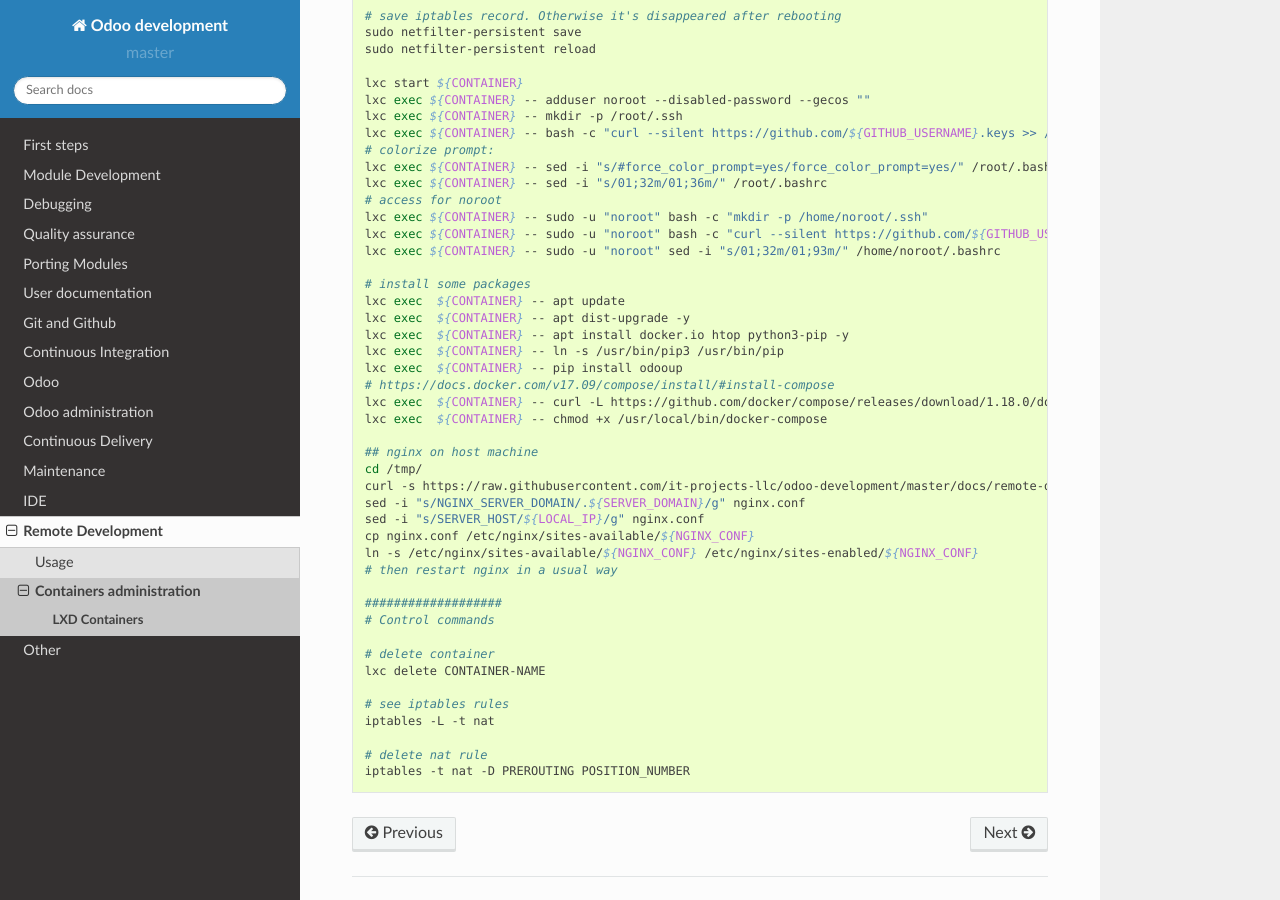
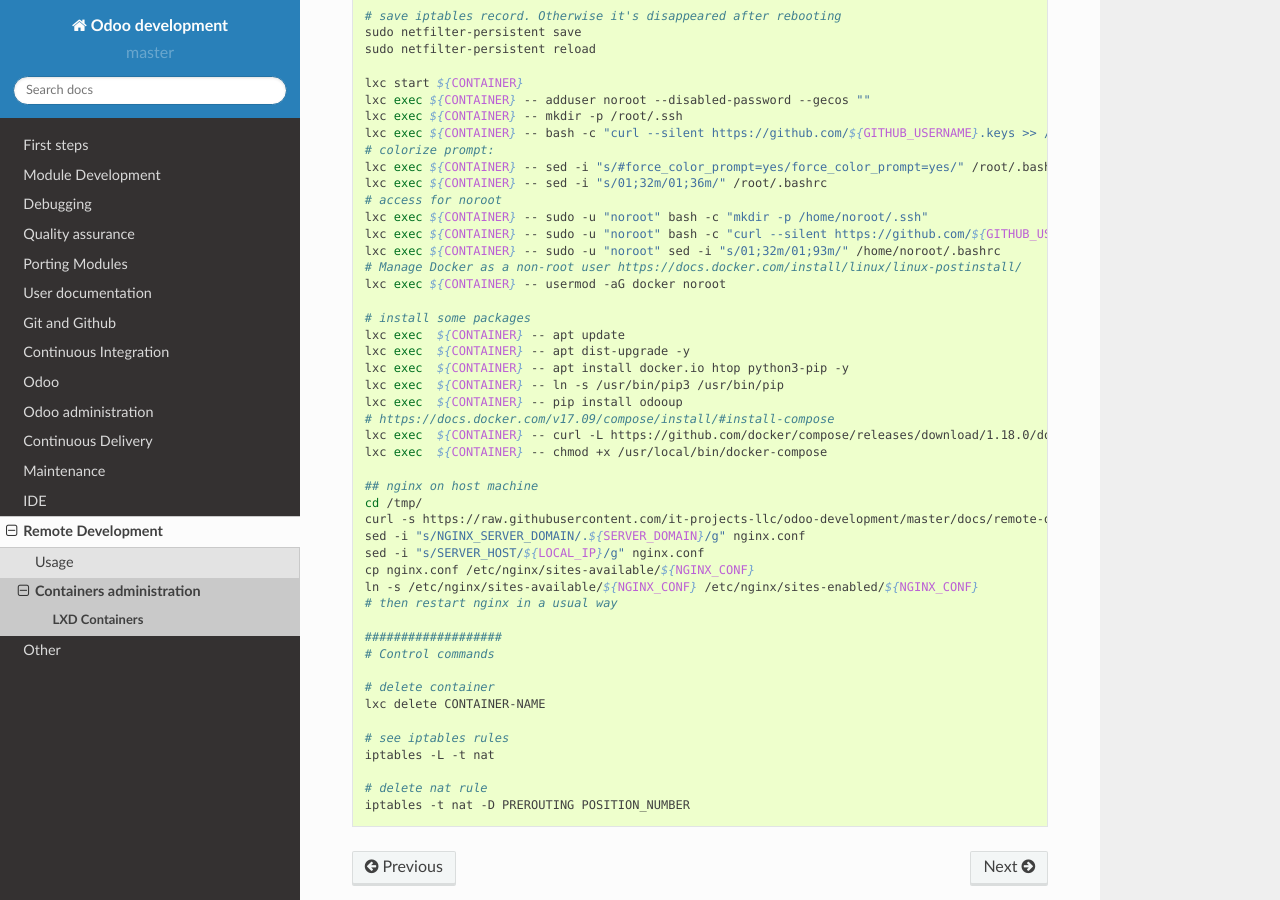
Before and after one commit to itpp-labs/odoo-development, a Sphinx documentation site: the page built from docs/remote-dev/lxd/lxd.rst, in a window 1280 px wide and 900 px high, scrolled down 1022 px. Built offline with Sphinx 7.4.7 and the Read the Docs theme 2.0.0, drawn with Linux system fonts in a browser that asks for light colours.

Commit message:
Update lxd.rst

```diff
--- a/docs/remote-dev/lxd/lxd.rst
+++ b/docs/remote-dev/lxd/lxd.rst
@@ -70,6 +70,8 @@
     lxc exec ${CONTAINER} -- sudo -u "noroot" bash -c "mkdir -p /home/noroot/.ssh"
     lxc exec ${CONTAINER} -- sudo -u "noroot" bash -c "curl --silent https://github.com/${GITHUB_USERNAME}.keys >> /home/noroot/.ssh/authorized_keys"
     lxc exec ${CONTAINER} -- sudo -u "noroot" sed -i "s/01;32m/01;93m/" /home/noroot/.bashrc
+    # Manage Docker as a non-root user https://docs.docker.com/install/linux/linux-postinstall/
+    lxc exec ${CONTAINER} -- usermod -aG docker noroot
 
     # install some packages
     lxc exec  ${CONTAINER} -- apt update
```
